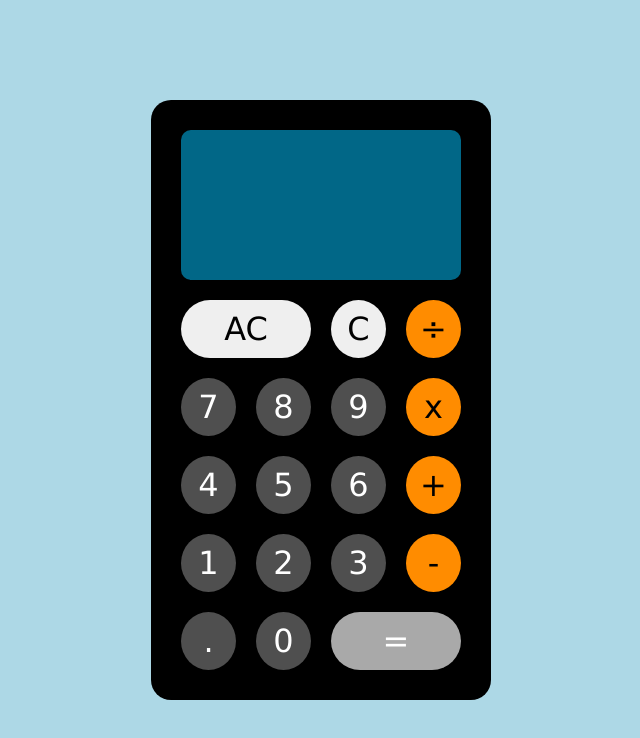
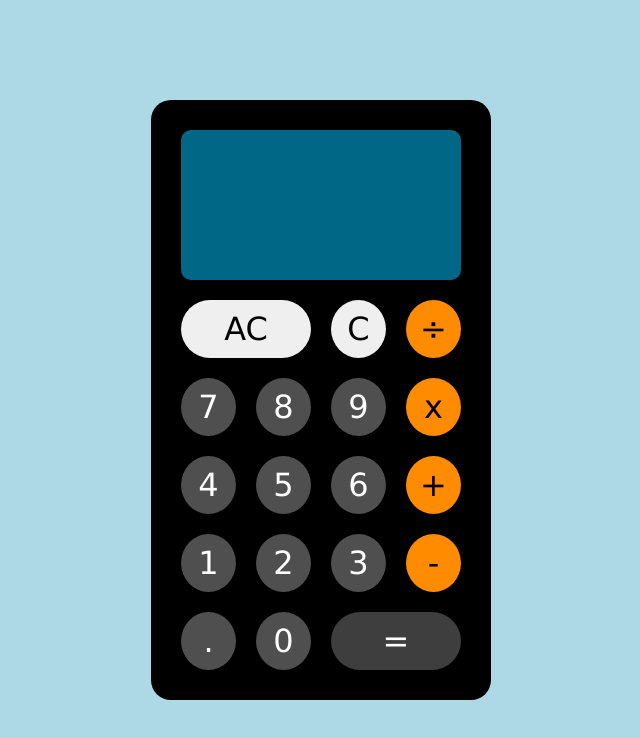
Before and after one commit to nauish/calculator, a plain HTML site: page index.html in a window 1280 px wide. In both pictures the pointer is over the button 715 px from the left and 641 px from the top of the page. Shown: the whole page, without its empty margins (319-959 px from the left). Drawn offline with Linux system fonts and the light colour scheme.

Commit message:
Add equal button hover logic

```diff
--- a/style.css
+++ b/style.css
@@ -108,3 +108,7 @@ button.all-clear:hover,
 button.clear:hover {
   background-color: rgb(182, 182, 182);
 }
+
+button.equal:hover {
+  background-color: rgb(62, 62, 62);
+}
```
